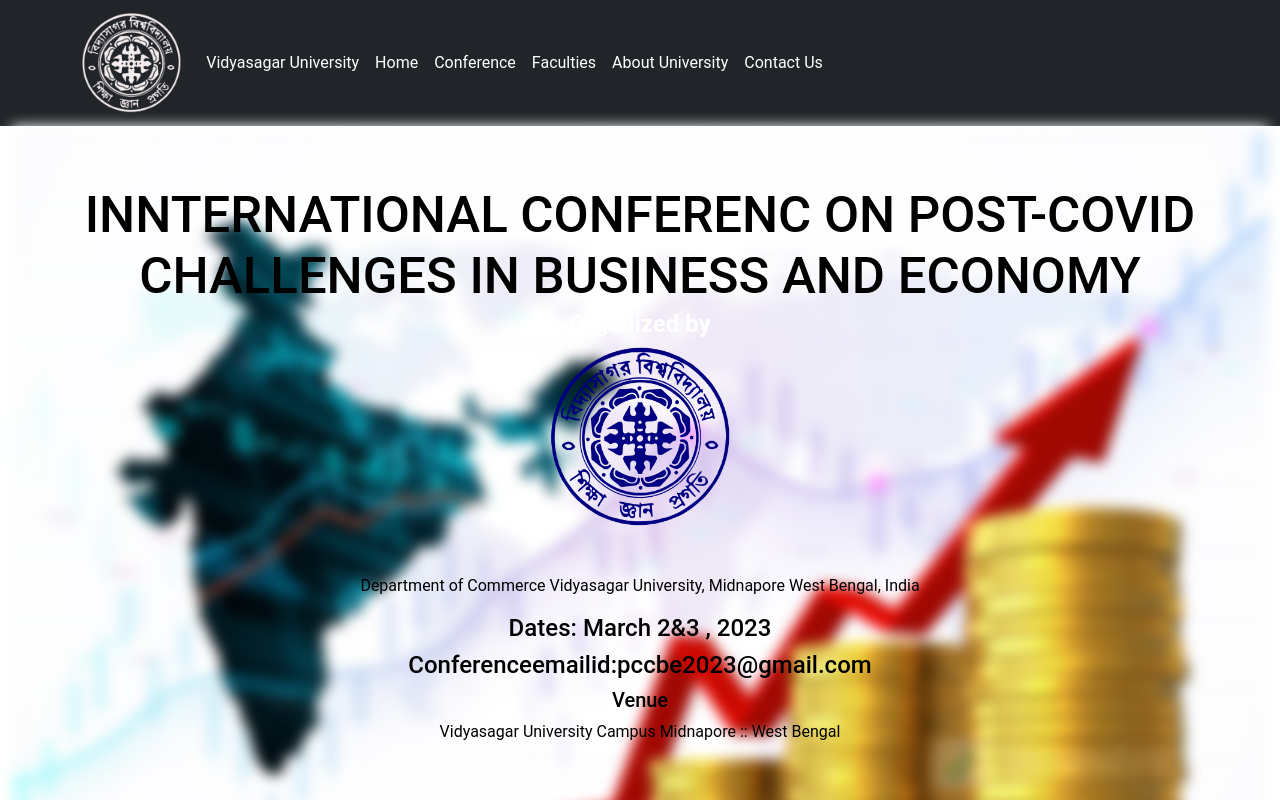
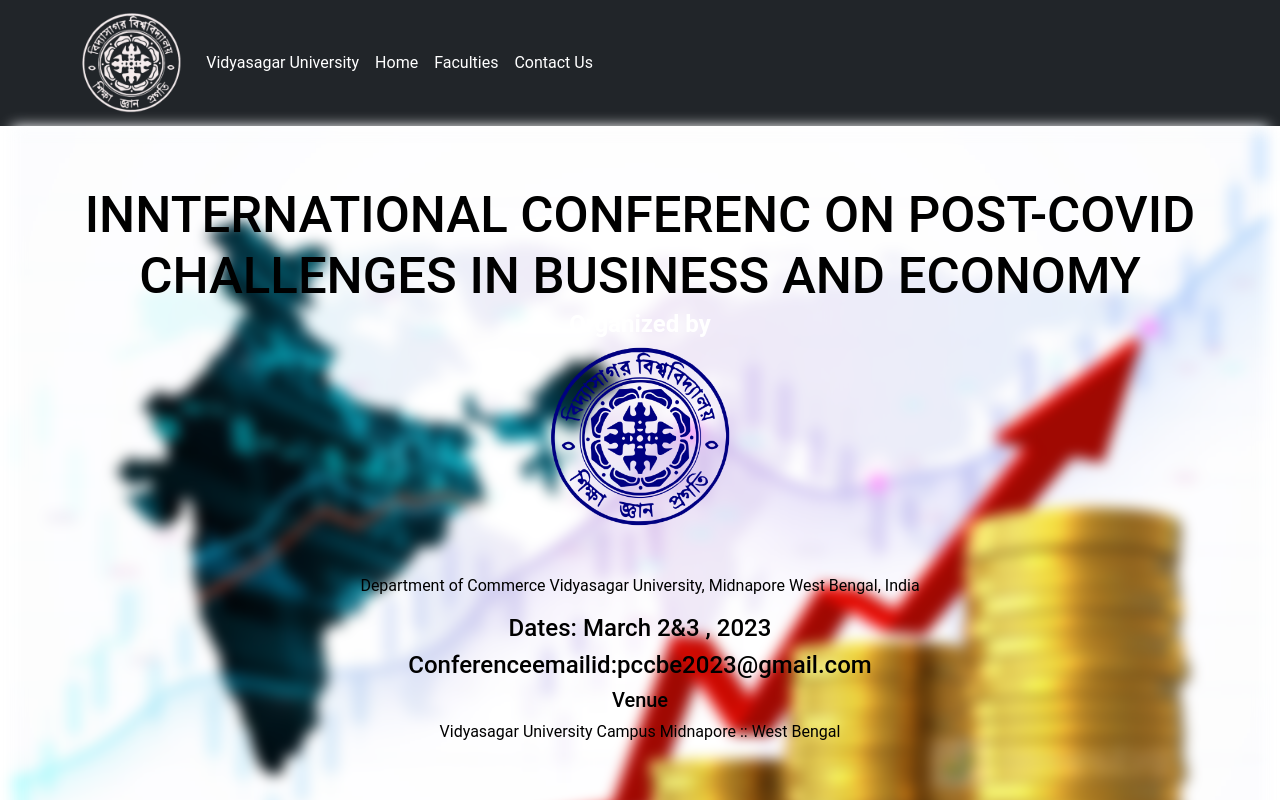
Before and after one commit to sudipdas2001/page, a plain HTML site: page index.html in a window 1280 px wide. Shown: the top 800 px of the page. Drawn offline with nearby package versions, Linux system fonts and the light colour scheme.

Commit message:
design cheanges

```diff
--- a/index.html
+++ b/index.html
@@ -21,6 +21,8 @@
     <link rel="stylesheet" href="style.css" />
   </head>
   <body>
+
+    <!-- logo -->
     <nav class="navbar navbar-expand-lg navbar-dark bg-dark">
       <div class="container">
         <a class="navbar-brand" href="#">
@@ -47,21 +49,21 @@
             <li class="nav-item">
               <a class="nav-link active" aria-current="page" href="#">Home</a>
             </li>
-            <li class="nav-item">
+            <!-- <li class="nav-item">
               <a class="nav-link active" aria-current="page" href="#"
                 >Conference</a
               >
-            </li>
+            </li> -->
             <li class="nav-item">
               <a class="nav-link active" aria-current="page" data-bs-target="#exampleModal" href="#"
                 >Faculties</a
               >
             </li>
-            <li class="nav-item">
+            <!-- <li class="nav-item">
               <a class="nav-link active" aria-current="page" href="#"
                 >About University</a
               >
-            </li>
+            </li> -->
             <li class="nav-item">
               <a class="nav-link active" aria-current="page" href="#"
                 >Contact Us</a
--- a/style.css
+++ b/style.css
@@ -103,6 +103,6 @@ footer {
   color: black;
 }
 
-.li {
+ul {
   list-style-type: none;
 }
```
